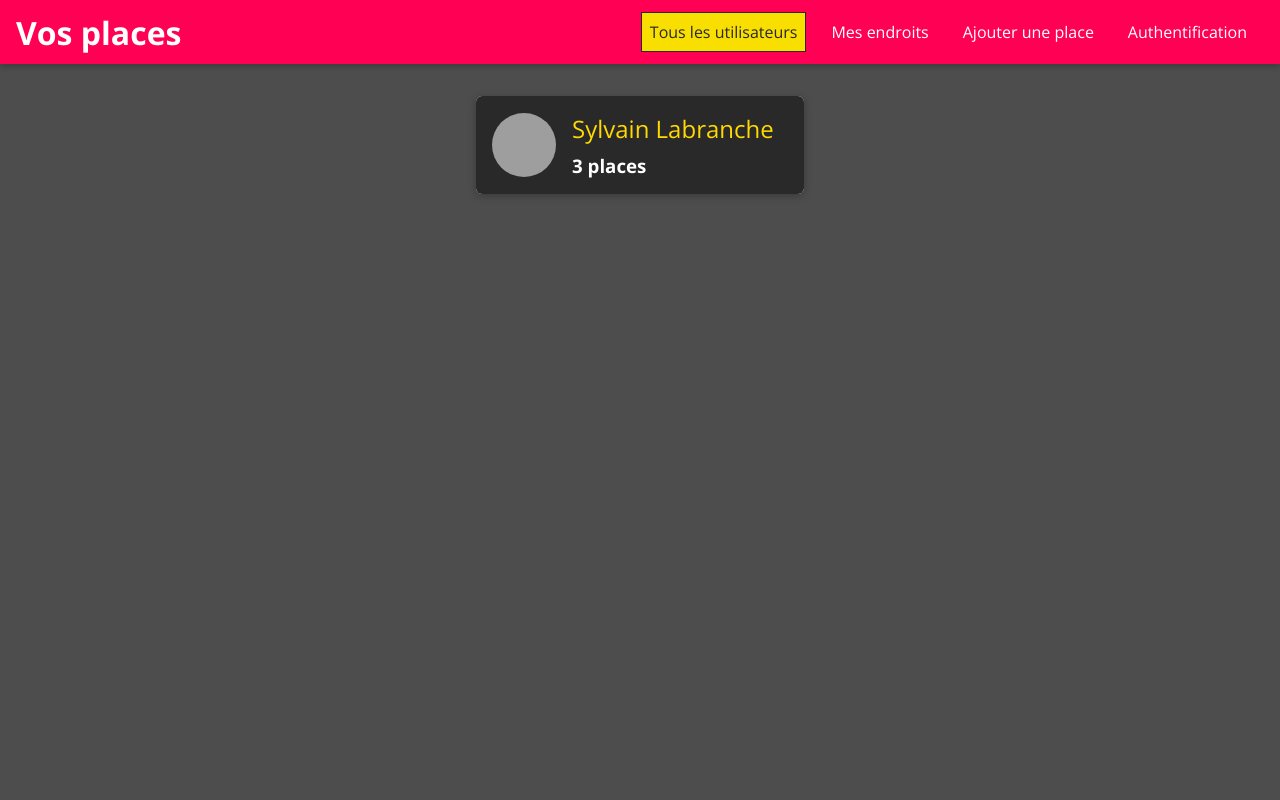
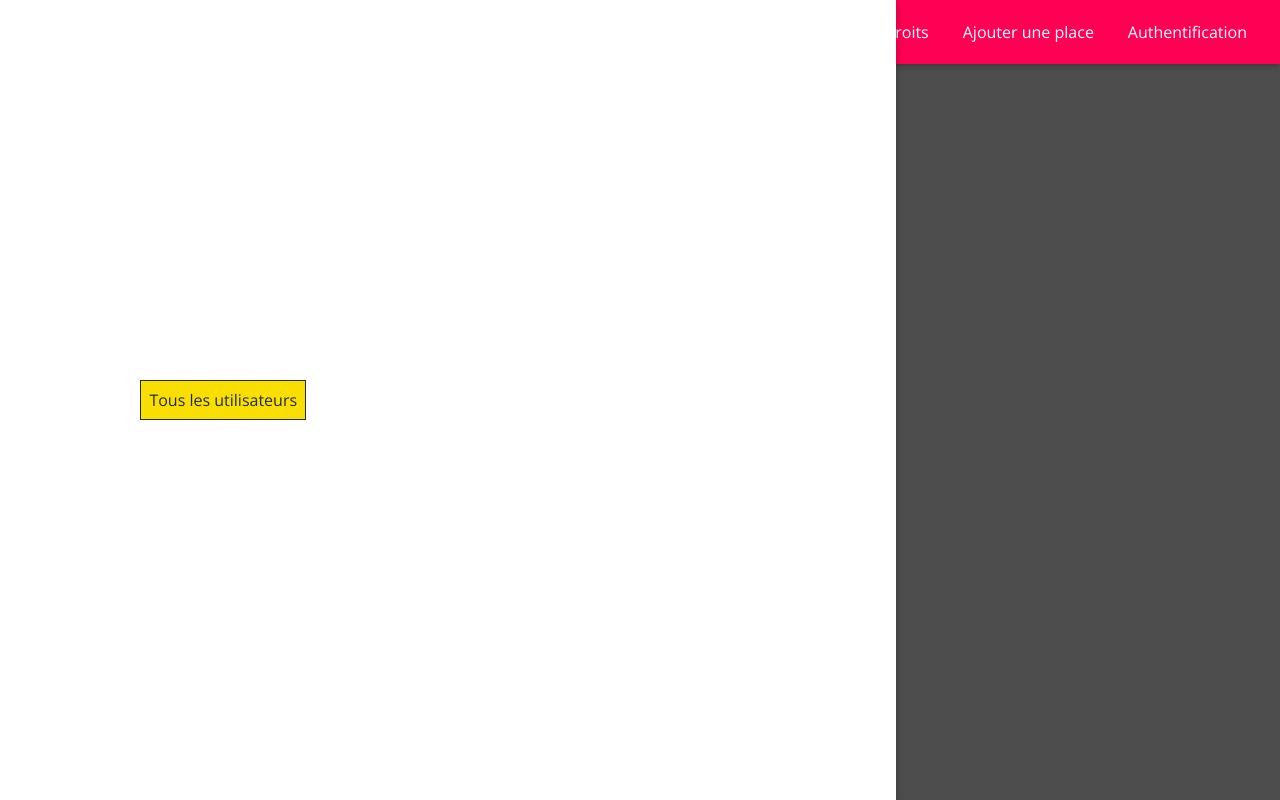
Before and after one commit to i8DragonFury/tp1_web_base, a React (Create React App) app: page / in a window 1280 px wide. Built offline with nearby package versions, Linux system fonts and the light colour scheme; grey boxes are pictures that could not be loaded.

Commit message:
Ajout Drawer

```diff
--- a/src/shared/Navigation/MainNavigation.js
+++ b/src/shared/Navigation/MainNavigation.js
@@ -1,12 +1,19 @@
-import React from 'react';
-import { Link } from 'react-router-dom';
+import React from "react";
+import { Link } from "react-router-dom";
 
-import MainHeader from './MainHeader';
-import NavLinks from './NavLinks';
-import './MainNavigation.css';
+import MainHeader from "./MainHeader";
+import NavLinks from "./NavLinks";
+import "./MainNavigation.css";
+import SideDrawer from "./SideDrawer";
 
-function MainNavigation (props) {
+function MainNavigation(props) {
   return (
+    <React.Fragment>
+      <SideDrawer>
+        <nav className="main-navigation__drawer-nav">
+          <NavLinks />
+        </nav>
+      </SideDrawer>
       <MainHeader>
         <button className="main-navigation__menu-btn">
           <span />
@@ -16,13 +23,12 @@
         <h1 className="main-navigation__title">
           <Link to="/">Vos places</Link>
         </h1>
-      <nav>
-        <NavLinks/>
+        <nav className="main-navigation__header-nav">
+          <NavLinks />
         </nav>
       </MainHeader>
-
-
+    </React.Fragment>
   );
-};
+}
 
 export default MainNavigation;
--- /dev/null
+++ b/src/shared/Navigation/SideDrawer.css
@@ -0,0 +1,10 @@
+.side-drawer {
+  position: fixed;
+  left: 0;
+  top: 0;
+  z-index: 100;
+  height: 100vh;
+  width: 70%;
+  background: white;
+  box-shadow: 0 2px 8px rgba(0, 0, 0, 0.26);
+}
--- /dev/null
+++ b/src/shared/Navigation/SideDrawer.js
@@ -0,0 +1,9 @@
+import React from 'react';
+
+import './SideDrawer.css';
+
+function SideDrawer(props) {
+  return <aside className="side-drawer">{props.children}</aside>
+};
+
+export default SideDrawer;
```
Lines whose indentation alone changed are shown as unchanged.
